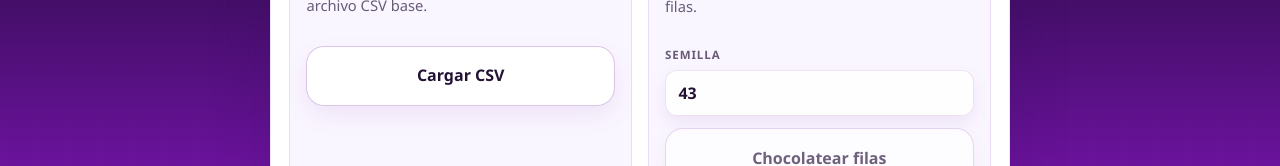
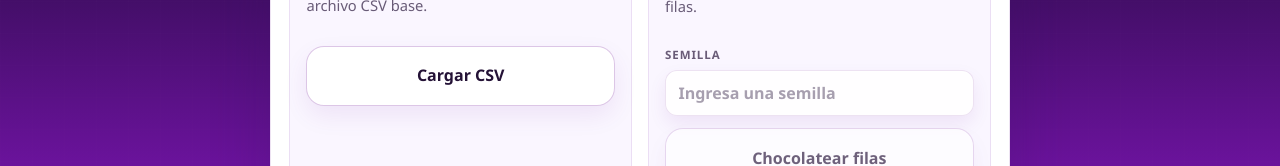
Before and after one commit to percyavaur/tenpo-challenge, a React (Vite) app: page / in a window 1280 px wide. Shown: the part 127-293 px from the top of the page. Built offline with nearby package versions, Linux system fonts and the light colour scheme; a web font is replaced by a local one.

Commit message:
Update App.tsx

```diff
--- a/src/App.tsx
+++ b/src/App.tsx
@@ -20,7 +20,6 @@ const CSV_SAMPLE_COLUMNS = ["Nombre", "Código"];
 const ROW_HEIGHT = 16;
 const LARGE_CSV_BYTES = 25_000_000;
 const LARGE_ROW_COUNT = 1_000_000;
-const DEFAULT_SHUFFLE_SEED = "43";
 
 const numberFormatter = new Intl.NumberFormat("es-PE");
 
@@ -97,7 +96,7 @@ function App() {
   const [winnerRow, setWinnerRow] = useState<RowData | null>(null);
   const [winnerIds, setWinnerIds] = useState<number[]>([]);
   const [query, setQuery] = useState("");
-  const [shuffleSeedInput, setShuffleSeedInput] = useState(DEFAULT_SHUFFLE_SEED);
+  const [shuffleSeedInput, setShuffleSeedInput] = useState("");
   const deferredQuery = useDeferredValue(query);
   const [dataset, setDataset] = useState<DatasetState | null>(null);
   const [filterResult, setFilterResult] = useState<FilterResult | null>(null);
@@ -250,7 +249,7 @@ function App() {
     setWinnerIds([]);
     setIsWinnerOverlayOpen(false);
     setQuery("");
-    setShuffleSeedInput(DEFAULT_SHUFFLE_SEED);
+    setShuffleSeedInput("");
     setErrorMessage(null);
 
     if (csvInputRef.current) {
@@ -632,7 +631,7 @@ function App() {
                 inputMode="numeric"
                 pattern="[0-9]*"
                 value={shuffleSeedInput}
-                placeholder="43"
+                placeholder="Ingresa una semilla"
                 disabled={isGenerating || isShuffling}
                 onChange={(event) => {
                   handleShuffleSeedChange(event.target.value);
```
